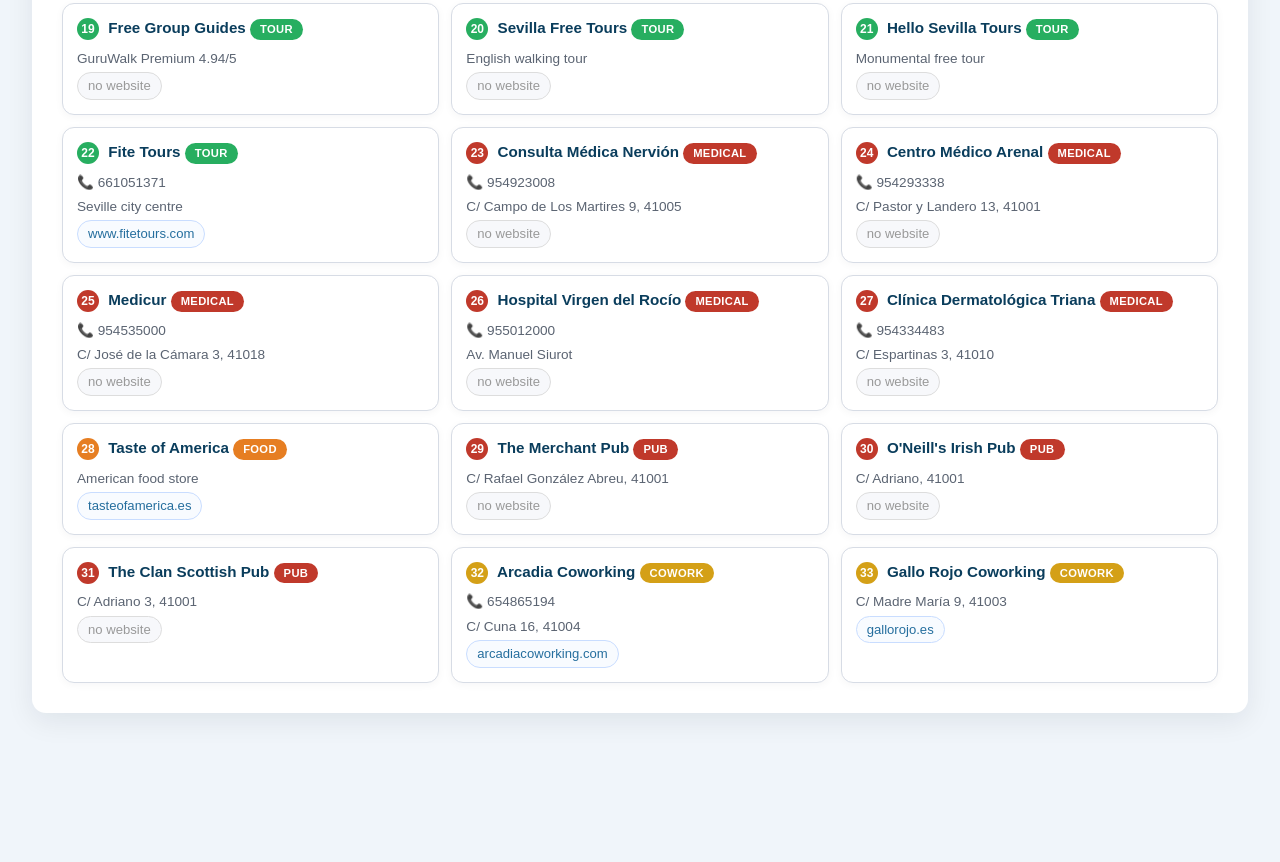
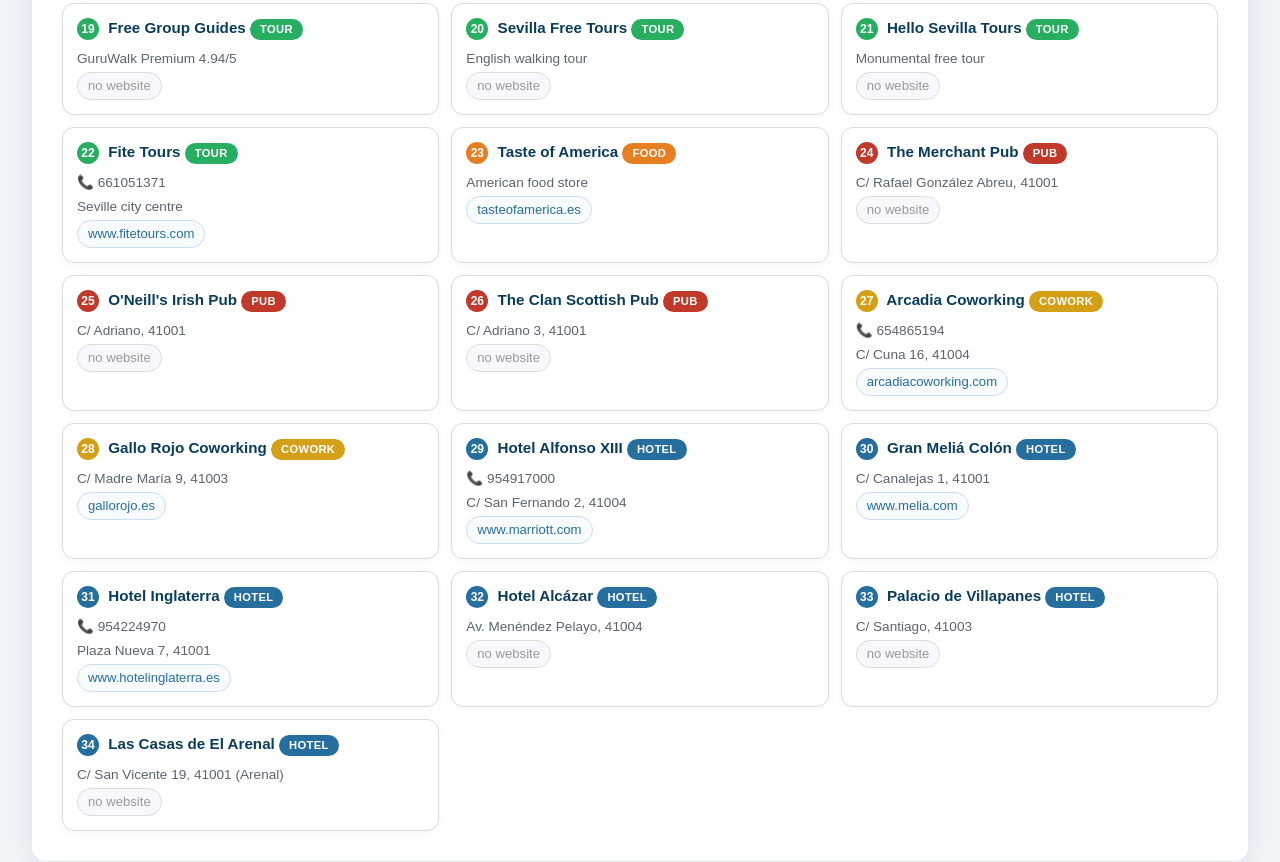
Before and after one commit to V3RNE42/english-seville, a plain HTML site: page index.html in a window 1280 px wide. Shown: the part 1935-2797 px from the top of the page. Before the commit the page ends 2680 px from the top, so only its background shows below. Drawn offline with nearby package versions, Linux system fonts and the light colour scheme.

Commit message:
Comment out medical (unconfirmed English), add 6 hotels
- Medical entries moved to JS comment (not English-confirmed)
- Added 6 hotels: Alfonso XIII, Gran Meliá Colón, Hotel Inglaterra,
  Hotel Alcázar, Palacio de Villapanes, Las Casas de El Arenal
- Renumbered all entries (now 34 active)
- Updated PLAN.yaml statuses and README counters

```diff
--- a/index.html
+++ b/index.html
@@ -71,7 +71,7 @@
 <div class="legend" id="legend"></div>
 <div id="map"><div class="loader" id="loader"><div class="loader-track"><div class="loader-bar"></div><div class="loader-ball"></div></div><span class="loader-text">Loading map</span></div></div>
 <p class="fallback">Map not loading? The cards below have all data.</p>
-<section class="cards"><h2>33 Verified Entries</h2><div class="grid" id="cards"></div></section>
+<section class="cards"><h2>34 Verified Entries</h2><div class="grid" id="cards"></div></section>
 </main>
 <div class="toast" id="toast"></div>
 <script src="https://unpkg.com/leaflet@1.9.4/dist/leaflet.js"></script>
@@ -100,17 +100,26 @@
 {n:20,name:"Sevilla Free Tours",c:"Tour",a:"English walking tour",la:37.385,lo:-5.992},
 {n:21,name:"Hello Sevilla Tours",c:"Tour",a:"Monumental free tour",la:37.384,lo:-5.991},
 {n:22,name:"Fite Tours",c:"Tour",p:"661051371",w:"https://www.fitetours.com",a:"Seville city centre",la:37.388,lo:-5.996},
-{n:23,name:"Consulta Médica Nervión",c:"Medical",p:"954923008",a:"C/ Campo de Los Martires 9, 41005",la:37.375,lo:-5.965},
-{n:24,name:"Centro Médico Arenal",c:"Medical",p:"954293338",a:"C/ Pastor y Landero 13, 41001",la:37.383,lo:-5.997},
-{n:25,name:"Medicur",c:"Medical",p:"954535000",a:"C/ José de la Cámara 3, 41018",la:37.378,lo:-5.954},
-{n:26,name:"Hospital Virgen del Rocío",c:"Medical",p:"955012000",a:"Av. Manuel Siurot",la:37.360,lo:-5.985},
-{n:27,name:"Clínica Dermatológica Triana",c:"Medical",p:"954334483",a:"C/ Espartinas 3, 41010",la:37.384,lo:-6.010},
-{n:28,name:"Taste of America",c:"Food",w:"https://tasteofamerica.es",a:"American food store",la:37.389,lo:-5.992},
-{n:29,name:"The Merchant Pub",c:"Pub",a:"C/ Rafael González Abreu, 41001",la:37.390,lo:-6.000},
-{n:30,name:"O'Neill's Irish Pub",c:"Pub",a:"C/ Adriano, 41001",la:37.386,lo:-6.000},
-{n:31,name:"The Clan Scottish Pub",c:"Pub",a:"C/ Adriano 3, 41001",la:37.386,lo:-5.997},
-{n:32,name:"Arcadia Coworking",c:"Cowork",p:"654865194",w:"https://arcadiacoworking.com",a:"C/ Cuna 16, 41004",la:37.391,lo:-5.993},
-{n:33,name:"Gallo Rojo Coworking",c:"Cowork",w:"https://gallorojo.es",a:"C/ Madre María 9, 41003",la:37.395,lo:-5.991},
+{n:23,name:"Taste of America",c:"Food",w:"https://tasteofamerica.es",a:"American food store",la:37.389,lo:-5.992},
+{n:24,name:"The Merchant Pub",c:"Pub",a:"C/ Rafael González Abreu, 41001",la:37.390,lo:-6.000},
+{n:25,name:"O'Neill's Irish Pub",c:"Pub",a:"C/ Adriano, 41001",la:37.386,lo:-6.000},
+{n:26,name:"The Clan Scottish Pub",c:"Pub",a:"C/ Adriano 3, 41001",la:37.386,lo:-5.997},
+{n:27,name:"Arcadia Coworking",c:"Cowork",p:"654865194",w:"https://arcadiacoworking.com",a:"C/ Cuna 16, 41004",la:37.391,lo:-5.993},
+{n:28,name:"Gallo Rojo Coworking",c:"Cowork",w:"https://gallorojo.es",a:"C/ Madre María 9, 41003",la:37.395,lo:-5.991},
+{n:29,name:"Hotel Alfonso XIII",c:"Hotel",p:"954917000",w:"https://www.marriott.com/es/hotels/svqlc-hotel-alfonso-xiii-a-luxury-collection-hotel-seville/",a:"C/ San Fernando 2, 41004",la:37.382,lo:-5.993},
+{n:30,name:"Gran Meliá Colón",c:"Hotel",w:"https://www.melia.com/es/hoteles/espana/sevilla/gran-melia-colon",a:"C/ Canalejas 1, 41001",la:37.391,lo:-5.999},
+{n:31,name:"Hotel Inglaterra",c:"Hotel",p:"954224970",w:"https://www.hotelinglaterra.es",a:"Plaza Nueva 7, 41001",la:37.388,lo:-5.997},
+{n:32,name:"Hotel Alcázar",c:"Hotel",a:"Av. Menéndez Pelayo, 41004",la:37.383,lo:-5.987},
+{n:33,name:"Palacio de Villapanes",c:"Hotel",a:"C/ Santiago, 41003",la:37.392,lo:-5.986},
+{n:34,name:"Las Casas de El Arenal",c:"Hotel",a:"C/ San Vicente 19, 41001 (Arenal)",la:37.388,lo:-6.003},
+/*
+=== MEDICAL entries (commented out — not English-confirmed) ===
+{n:XX,name:"Consulta Médica Nervión",c:"Medical",p:"954923008",a:"C/ Campo de Los Martires 9, 41005",la:37.375,lo:-5.965},
+{n:XX,name:"Centro Médico Arenal",c:"Medical",p:"954293338",a:"C/ Pastor y Landero 13, 41001",la:37.383,lo:-5.997},
+{n:XX,name:"Medicur",c:"Medical",p:"954535000",a:"C/ José de la Cámara 3, 41018",la:37.378,lo:-5.954},
+{n:XX,name:"Hospital Virgen del Rocío",c:"Medical",p:"955012000",a:"Av. Manuel Siurot",la:37.360,lo:-5.985},
+{n:XX,name:"Clínica Dermatológica Triana",c:"Medical",p:"954334483",a:"C/ Espartinas 3, 41010",la:37.384,lo:-6.010},
+*/
 ];
 // Stats
 const counts={};D.forEach(d=>{counts[d.c]=(counts[d.c]||0)+1});const st=document.getElementById("stats");Object.entries(counts).forEach(([k,v])=>{const e=document.createElement("div");e.className="stat";e.innerHTML=`${k} <span>${v}</span>`;st.appendChild(e)});
```
Also changed, not shown: 2 other files.
